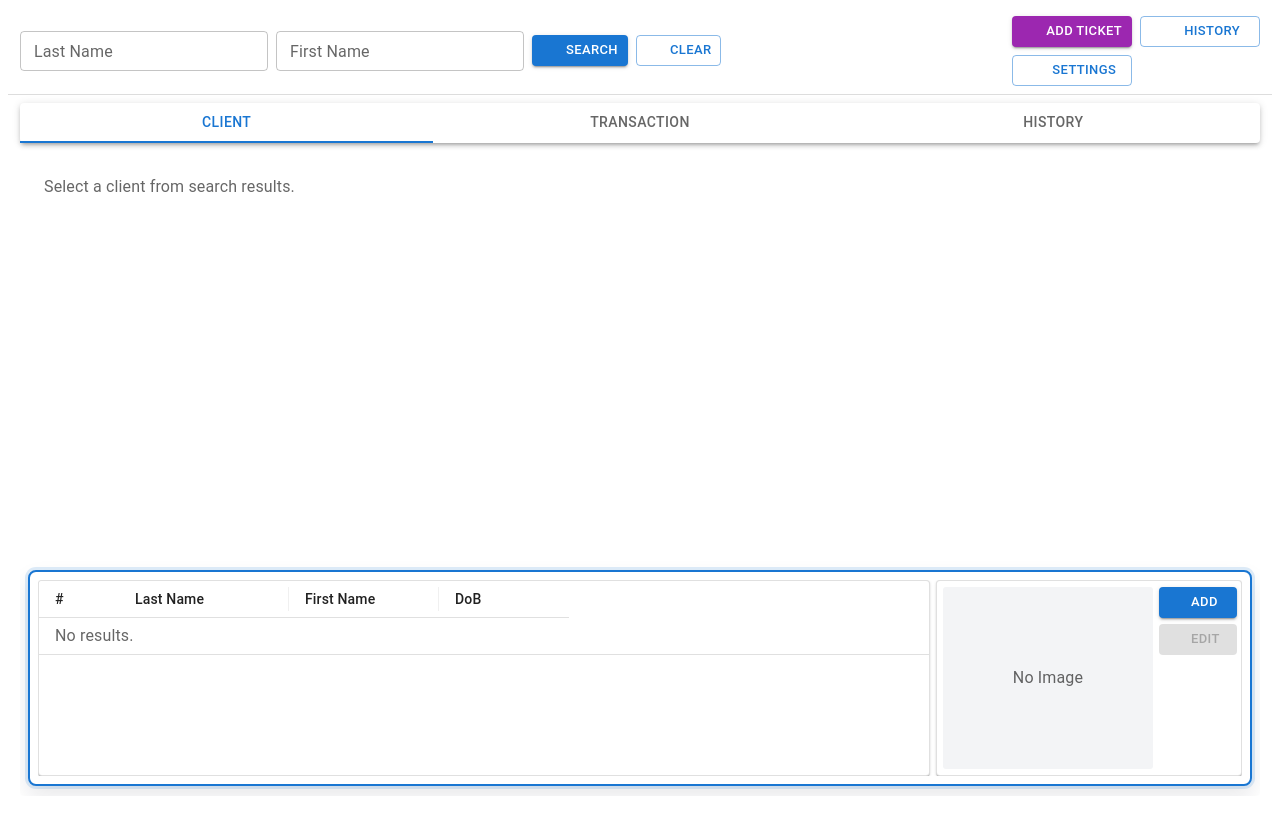
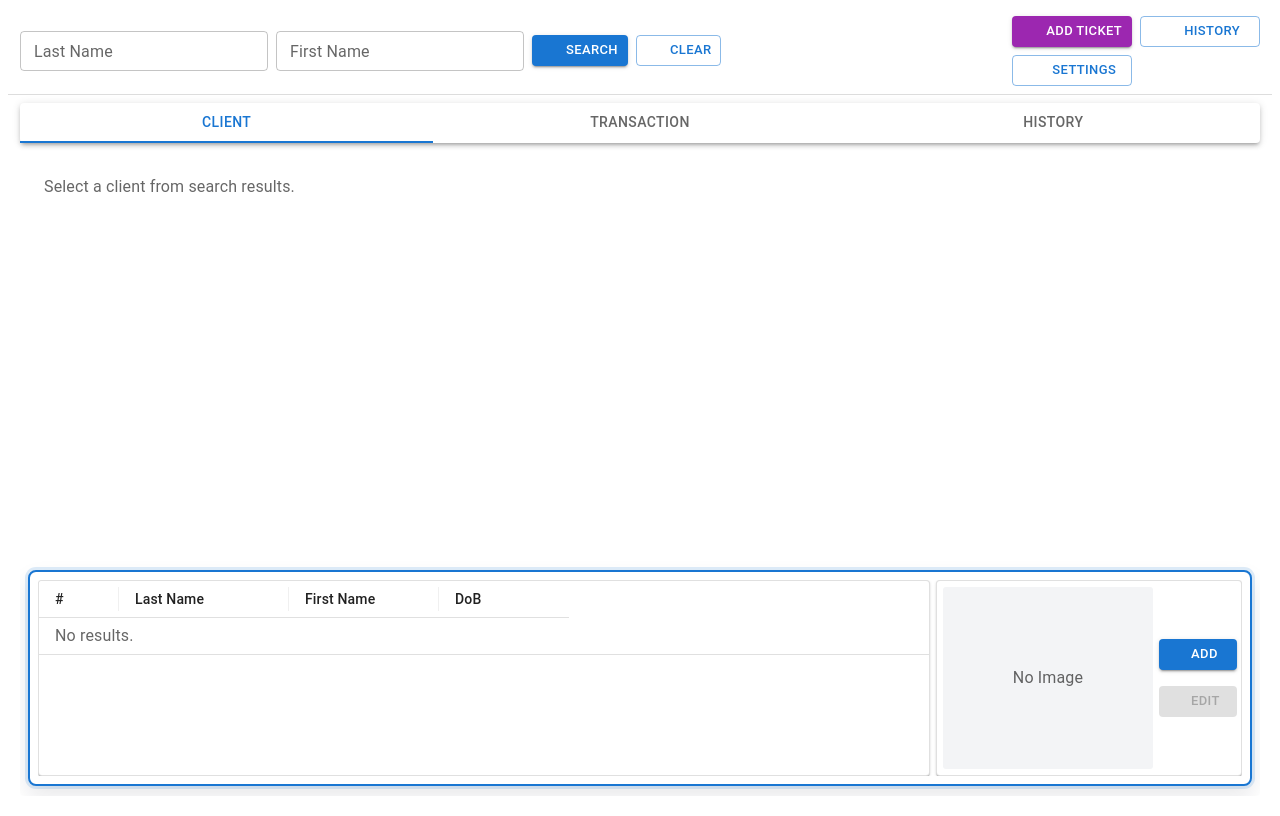
Before and after one commit to damonJiangCode/PawnShopApp, a React (Vite) app in the folder frontend/: page / in a window 1280 px wide. Built offline with nearby package versions, Linux system fonts and the light colour scheme; some icons are missing.

Commit message:
feat(clientPage): complete basic features and bug fixing

```diff
--- a/frontend/src/components/client/profile/ClientForm.tsx
+++ b/frontend/src/components/client/profile/ClientForm.tsx
@@ -175,6 +175,14 @@ const ClientForm: React.FC<ClientFormProps> = (props) => {
     }
 
     if (!isEditMode) {
+      await saveClientRecord(nextPendingUpdate);
+      return;
+    }
+
+    const notesChanged =
+      (clientExisted?.notes ?? "") !== (nextPendingUpdate.client.notes ?? "");
+
+    if (!notesChanged) {
       await saveClientRecord(nextPendingUpdate);
       return;
     }
--- a/frontend/src/components/client/search/ClientResultsTable.tsx
+++ b/frontend/src/components/client/search/ClientResultsTable.tsx
@@ -18,21 +18,24 @@ interface ClientResultsTableProps {
   onSelect: (client: Client) => void;
 }
 
-type ResizeType = "last-first" | "first-dob";
+type ResizeType = "number-last" | "last-first" | "first-dob";
 
 const ClientResultsTable: React.FC<ClientResultsTableProps> = ({
   results,
   selectedClient,
   onSelect,
 }) => {
+  const minNumberColumnWidth = 64;
   const minNameColumnWidth = 110;
   const minDobColumnWidth = 120;
+  const [numberWidth, setNumberWidth] = useState(80);
   const [lastNameWidth, setLastNameWidth] = useState(170);
   const [firstNameWidth, setFirstNameWidth] = useState(150);
   const [dobWidth, setDobWidth] = useState(130);
   const dragStateRef = useRef<{
     startX: number;
     type: ResizeType;
+    initialNumberWidth: number;
     initialLastNameWidth: number;
     initialFirstNameWidth: number;
     initialDobWidth: number;
@@ -46,6 +49,7 @@ const ClientResultsTable: React.FC<ClientResultsTableProps> = ({
       dragStateRef.current = {
         startX: event.clientX,
         type,
+        initialNumberWidth: numberWidth,
         initialLastNameWidth: lastNameWidth,
         initialFirstNameWidth: firstNameWidth,
         initialDobWidth: dobWidth,
@@ -58,6 +62,26 @@ const ClientResultsTable: React.FC<ClientResultsTableProps> = ({
         }
 
         const deltaX = moveEvent.clientX - dragState.startX;
+
+        if (dragState.type === "number-last") {
+          const nextNumberWidth = Math.max(
+            minNumberColumnWidth,
+            dragState.initialNumberWidth + deltaX
+          );
+          const maxNumberWidth =
+            dragState.initialNumberWidth +
+            dragState.initialLastNameWidth -
+            minNameColumnWidth;
+          const clampedNumberWidth = Math.min(nextNumberWidth, maxNumberWidth);
+          const nextLastNameWidth =
+            dragState.initialNumberWidth +
+            dragState.initialLastNameWidth -
+            clampedNumberWidth;
+
+          setNumberWidth(clampedNumberWidth);
+          setLastNameWidth(nextLastNameWidth);
+          return;
+        }
 
         if (dragState.type === "last-first") {
           const nextLastNameWidth = Math.max(
@@ -133,6 +157,23 @@ const ClientResultsTable: React.FC<ClientResultsTableProps> = ({
     },
   };
 
+  const formatDob = (value: string | Date | undefined) => {
+    if (!value) {
+      return "";
+    }
+
+    const parsed = value instanceof Date ? value : new Date(value);
+    if (Number.isNaN(parsed.getTime())) {
+      return String(value);
+    }
+
+    return parsed.toLocaleDateString("en-US", {
+      year: "numeric",
+      month: "short",
+      day: "2-digit",
+    });
+  };
+
   return (
     <Paper
       sx={{
@@ -145,17 +186,29 @@ const ClientResultsTable: React.FC<ClientResultsTableProps> = ({
         boxSizing: "border-box",
       }}
     >
-      <TableContainer sx={{ height: "100%", overflowY: "auto" }}>
+        <TableContainer sx={{ height: "100%", overflowY: "auto" }}>
         <Table size="small" stickyHeader sx={{ tableLayout: "fixed" }}>
           <colgroup>
-            <col style={{ width: 80 }} />
+            <col style={{ width: numberWidth }} />
             <col style={{ width: lastNameWidth }} />
             <col style={{ width: firstNameWidth }} />
             <col style={{ width: dobWidth }} />
           </colgroup>
           <TableHead>
             <TableRow>
-              <TableCell sx={{ width: 80 }}>#</TableCell>
+              <TableCell
+                sx={{
+                  width: numberWidth,
+                  position: "relative",
+                  userSelect: "none",
+                }}
+              >
+                <Box sx={{ pr: 1.5 }}>#</Box>
+                <Box
+                  onMouseDown={handleResizeStart("number-last")}
+                  sx={resizeHandleSx}
+                />
+              </TableCell>
               <TableCell
                 sx={{
                   position: "relative",
@@ -205,13 +258,7 @@ const ClientResultsTable: React.FC<ClientResultsTableProps> = ({
                     <TableCell>{client.client_number}</TableCell>
                     <TableCell>{client.last_name?.toUpperCase()}</TableCell>
                     <TableCell>{client.first_name?.toUpperCase()}</TableCell>
-                    <TableCell>
-                      {client.date_of_birth.toLocaleDateString("en-US", {
-                        year: "numeric",
-                        month: "short",
-                        day: "2-digit",
-                      })}
-                    </TableCell>
+                    <TableCell>{formatDob(client.date_of_birth)}</TableCell>
                   </TableRow>
                 );
               })
--- a/frontend/src/components/client/search/ClientSearchImagePreview.tsx
+++ b/frontend/src/components/client/search/ClientSearchImagePreview.tsx
@@ -8,16 +8,15 @@ import ClientForm from "../profile/ClientForm";
 
 interface ClientSearchImagePreviewProps {
   client: Client | null;
-  onAddClient?: () => void;
   onClientUpdated?: (client: Client) => void;
 }
 
 const ClientSearchImagePreview: React.FC<ClientSearchImagePreviewProps> = ({
   client,
-  onAddClient,
   onClientUpdated,
 }) => {
   const imageSrc = useClientImage(client?.image_path);
+  const [addOpen, setAddOpen] = useState(false);
   const [editOpen, setEditOpen] = useState(false);
 
   return (
@@ -68,15 +67,15 @@ const ClientSearchImagePreview: React.FC<ClientSearchImagePreviewProps> = ({
           flexShrink: 0,
           display: "flex",
           flexDirection: "column",
-          gap: 0.75,
-          justifyContent: "flex-start",
+          gap: 2.0,
+          justifyContent: "center",
         }}
       >
         <Button
           size="small"
           variant="contained"
           startIcon={<AddIcon />}
-          onClick={onAddClient}
+          onClick={() => setAddOpen(true)}
           sx={{
             minWidth: 0,
             justifyContent: "flex-start",
@@ -107,6 +106,17 @@ const ClientSearchImagePreview: React.FC<ClientSearchImagePreviewProps> = ({
         </Button>
       </Box>
 
+      {addOpen && (
+        <ClientForm
+          open={addOpen}
+          onClose={() => setAddOpen(false)}
+          onSave={(createdClient) => {
+            onClientUpdated?.(createdClient);
+            setAddOpen(false);
+          }}
+        />
+      )}
+
       {editOpen && client && (
         <ClientForm
           clientExisted={client}
--- a/frontend/src/components/client/search/ClientSearchResults.tsx
+++ b/frontend/src/components/client/search/ClientSearchResults.tsx
@@ -7,7 +7,6 @@ interface ClientSearchResultsProps {
   results: Client[];
   selectedClient?: Client | null;
   onSelect: (client: Client) => void;
-  onAddClient?: () => void;
   onClientUpdated?: (client: Client) => void;
 }
 
@@ -15,7 +14,6 @@ const ClientSearchResults: React.FC<ClientSearchResultsProps> = ({
   results,
   selectedClient,
   onSelect,
-  onAddClient,
   onClientUpdated,
 }) => {
   const previewClient = selectedClient ?? results[0] ?? null;
@@ -39,7 +37,6 @@ const ClientSearchResults: React.FC<ClientSearchResultsProps> = ({
 
       <ClientSearchImagePreview
         client={previewClient}
-        onAddClient={onAddClient}
         onClientUpdated={onClientUpdated}
       />
     </Box>
--- a/frontend/src/layouts/MainLayout.tsx
+++ b/frontend/src/layouts/MainLayout.tsx
@@ -92,7 +92,6 @@ const MainLayout: React.FC = () => {
               searchFirstName={searchFirstName}
               searchLastName={searchLastName}
               forcedClient={forcedClient}
-              onAddClient={() => setAddClientOpen(true)}
               onClientSelected={setSelectedClient}
             />
           )}
--- a/frontend/src/pages/ClientPage.tsx
+++ b/frontend/src/pages/ClientPage.tsx
@@ -9,14 +9,12 @@ interface ClientPageProps {
   searchFirstName: string;
   searchLastName: string;
   forcedClient?: Client | null;
-  onAddClient?: () => void;
   onClientSelected?: (client: Client | null) => void;
 }
 const ClientPage: React.FC<ClientPageProps> = ({
   searchFirstName,
   searchLastName,
   forcedClient,
-  onAddClient,
   onClientSelected,
 }) => {
   const [selectedClient, setSelectedClient] = useState<Client | null>(null);
@@ -84,13 +82,20 @@ const ClientPage: React.FC<ClientPageProps> = ({
   ]);
 
   const handleClientUpdated = (updatedClient: Client) => {
-    setDisplayResults((prev) =>
-      prev.map((client) =>
+    setDisplayResults((prev) => {
+      const exists = prev.some(
+        (client) => client.client_number === updatedClient.client_number
+      );
+      if (!exists) {
+        return [updatedClient, ...prev];
+      }
+
+      return prev.map((client) =>
         client.client_number === updatedClient.client_number
           ? updatedClient
           : client
-      )
-    );
+      );
+    });
     setSelectedClient(updatedClient);
   };
 
@@ -165,7 +170,6 @@ const ClientPage: React.FC<ClientPageProps> = ({
               results={displayResults}
               selectedClient={selectedClient}
               onSelect={setSelectedClient}
-              onAddClient={onAddClient}
               onClientUpdated={handleClientUpdated}
             />
           </Box>
```
